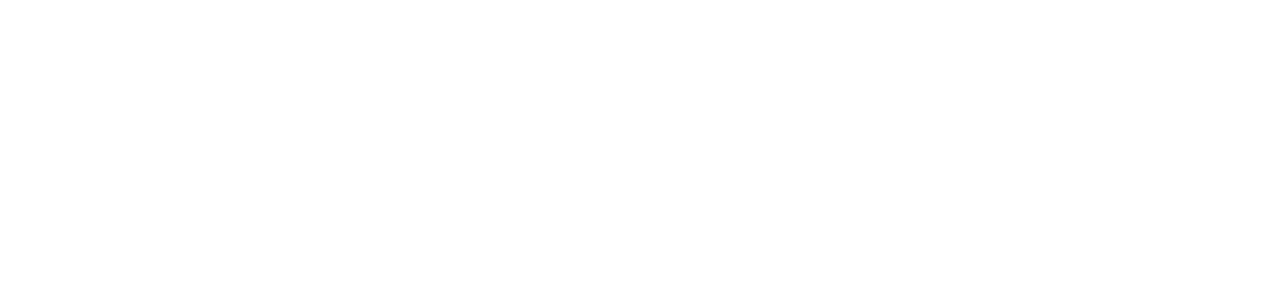
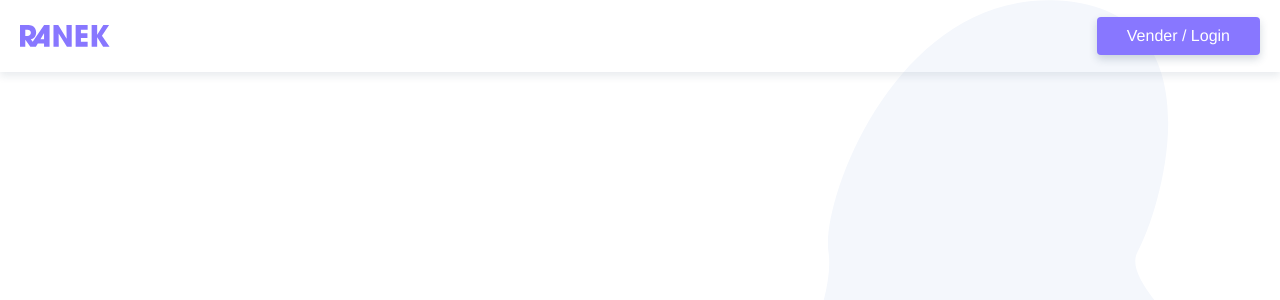
Before and after one commit to diglopes/ranek-vue, a Vue app: page / in a window 1280 px wide. Shown: the top 300 px of the page. Built offline with nearby package versions, Linux system fonts and the light colour scheme.

Commit message:
Stylize header component

```diff
--- a/src/App.vue
+++ b/src/App.vue
@@ -1,9 +1,65 @@
 <template>
   <div id="app">
+    <AppHeader />
     <router-view/>
   </div>
 </template>
 
+<script>
+import AppHeader from '@/components/AppHeader.vue';
+
+export default {
+  components: {
+    AppHeader,
+  },
+};
+</script>
+
 <style>
+* {
+  box-sizing: border-box;
+}
 
+body, ul, li, h1, p {
+  padding: 0;
+  margin: 0;
+}
+
+ul {list-style: none;}
+
+body {
+  font-family: "Avenir", Helvetica, Arial, sans-serif;
+  color: #345;
+  background: url('./assets/pattern.svg') repeat top;
+}
+
+a {
+  color: #345;
+  text-decoration: none;
+}
+
+img {
+  max-width: 100%;
+  display: block;
+}
+
+.btn {
+  display: block;
+  padding: 10px 30px;
+  background-color: #87f;
+  border-radius: 4px;
+  color: white;
+  text-align: center;
+  font-size: 1rem;
+  box-shadow: 0 4px 8px rgba(30, 60, 90, 0.2);
+  transition: all 0.3s;
+  border: none;
+  font-family: "Avenir", Helvetica, Arial, sans-serif;
+  cursor: pointer;
+}
+
+.btn:hover {
+  background-color: #65d;
+  transform: scale(1.1);
+}
 </style>
--- /dev/null
+++ b/src/components/AppHeader.vue
@@ -0,0 +1,29 @@
+<template>
+  <header>
+    <nav>
+      <router-link class="logo" to="/">
+        <img alt="Ranek" src="@/assets/ranek.svg">
+      </router-link>
+      <router-link class="btn" to="/login">Vender / Login</router-link>
+    </nav>
+  </header>
+</template>
+
+
+<style scoped>
+  nav {
+    display: flex;
+    align-items: center;
+    justify-content: space-between;
+    padding: 15px 20px;
+    box-shadow: 0 4px 8px rgba(30, 60, 90, 0.1);
+  }
+
+  .logo {
+    padding: 10px 0;
+  }
+
+  .logo img {
+    width: 90px;
+  }
+</style>
```
